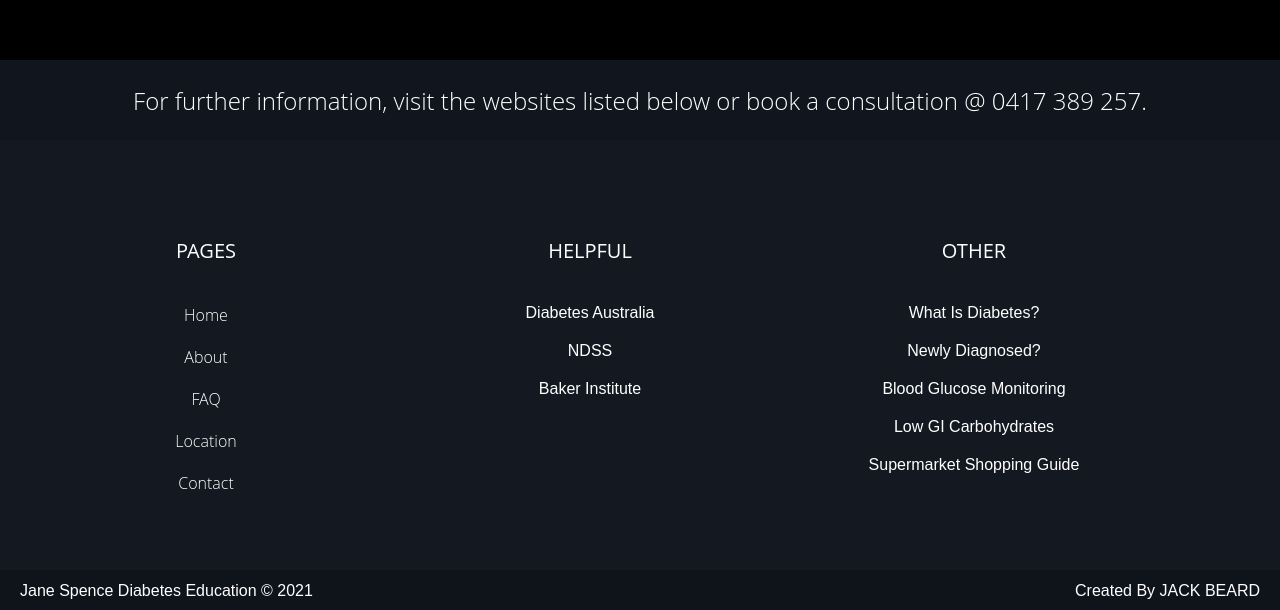
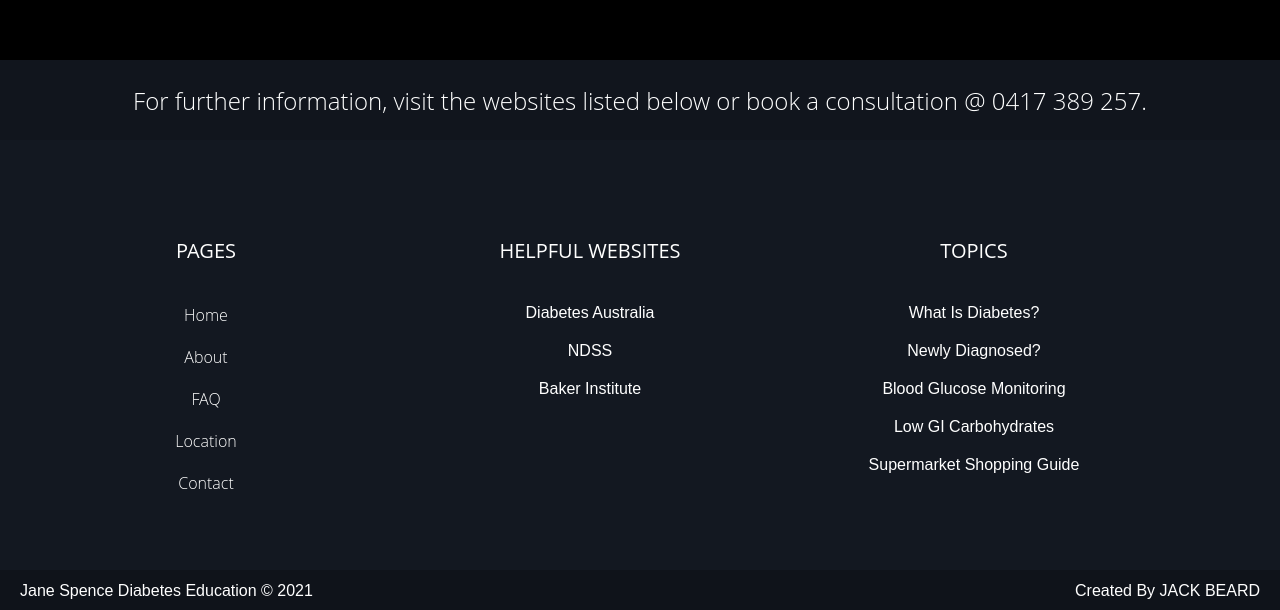
Before and after one commit to jackedwardbeard/01-Jane_Spence, a React (Create React App) app in the folder jane_spence/: page / in a window 1280 px wide. Shown: the part 4840-5450 px from the top of the page. Built offline with nearby package versions, Linux system fonts and the light colour scheme.

Commit message:
Updated footer headers.

```diff
--- a/jane_spence/src/components/Footer/index.js
+++ b/jane_spence/src/components/Footer/index.js
@@ -42,7 +42,7 @@ const Footer = () => {
                     </Column1>
                     <Column2>
                         <Title data-aos='fade-up'>
-                            HELPFUL
+                            HELPFUL WEBSITES
                         </Title>
                         <NavLink data-aos='fade-right' to="//diabetesaustralia.com.au" target="_blank">Diabetes Australia</NavLink>
                         <NavLink data-aos='fade-left' to="//ndss.com.au" target="_blank">NDSS</NavLink>
@@ -50,7 +50,7 @@ const Footer = () => {
                     </Column2>
                     <Column3>
                         <Title data-aos='fade-up'>
-                            OTHER
+                            TOPICS
                         </Title>
                         <NavLink data-aos='fade-right' to="//diabetesaustralia.com.au/about-diabetes/what-is-diabetes/" target="_blank">What Is Diabetes?</NavLink>
                         <NavLink data-aos='fade-left' to="//ndss.com.au/about-diabetes/newly-diagnosed/" target="_blank">Newly Diagnosed?</NavLink>
```
